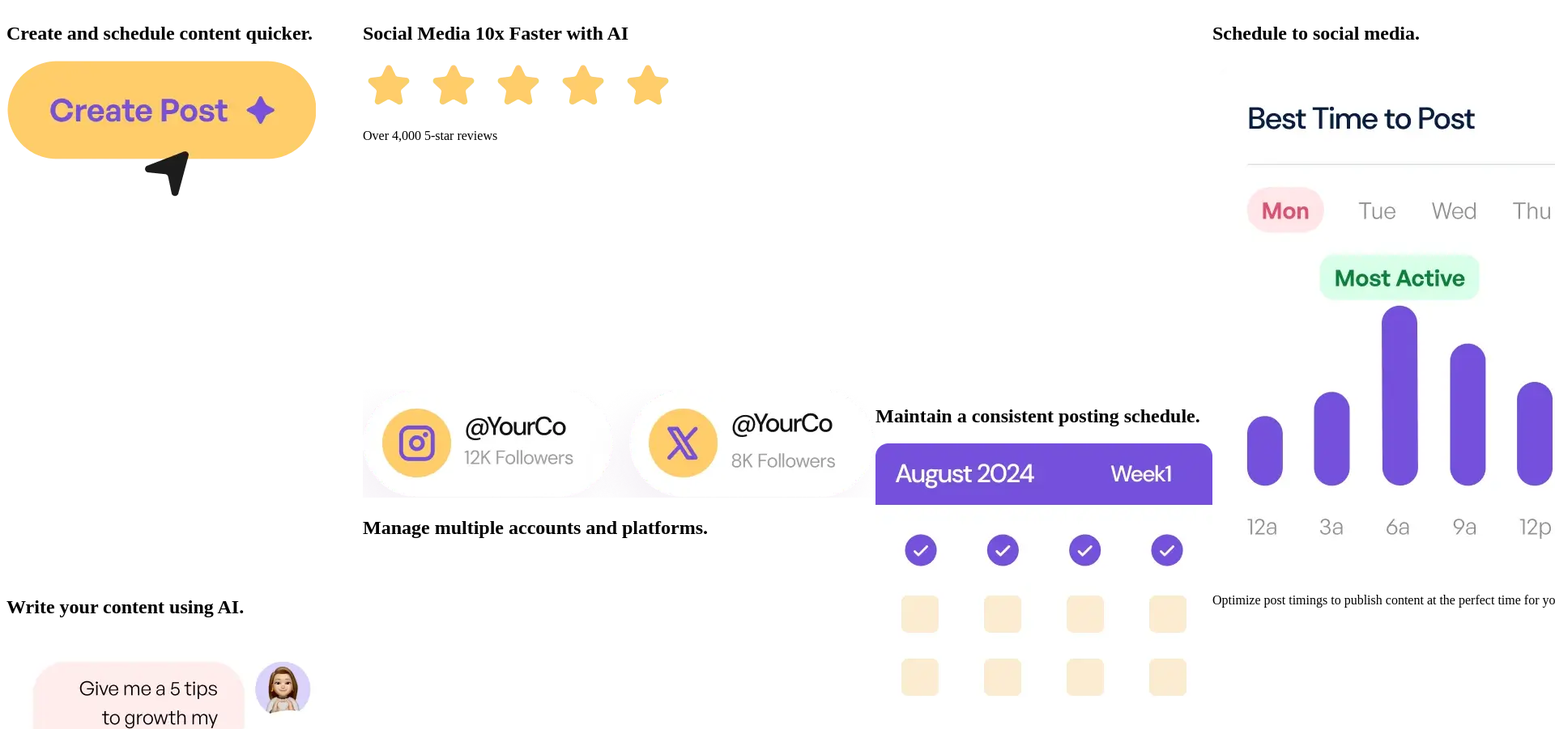
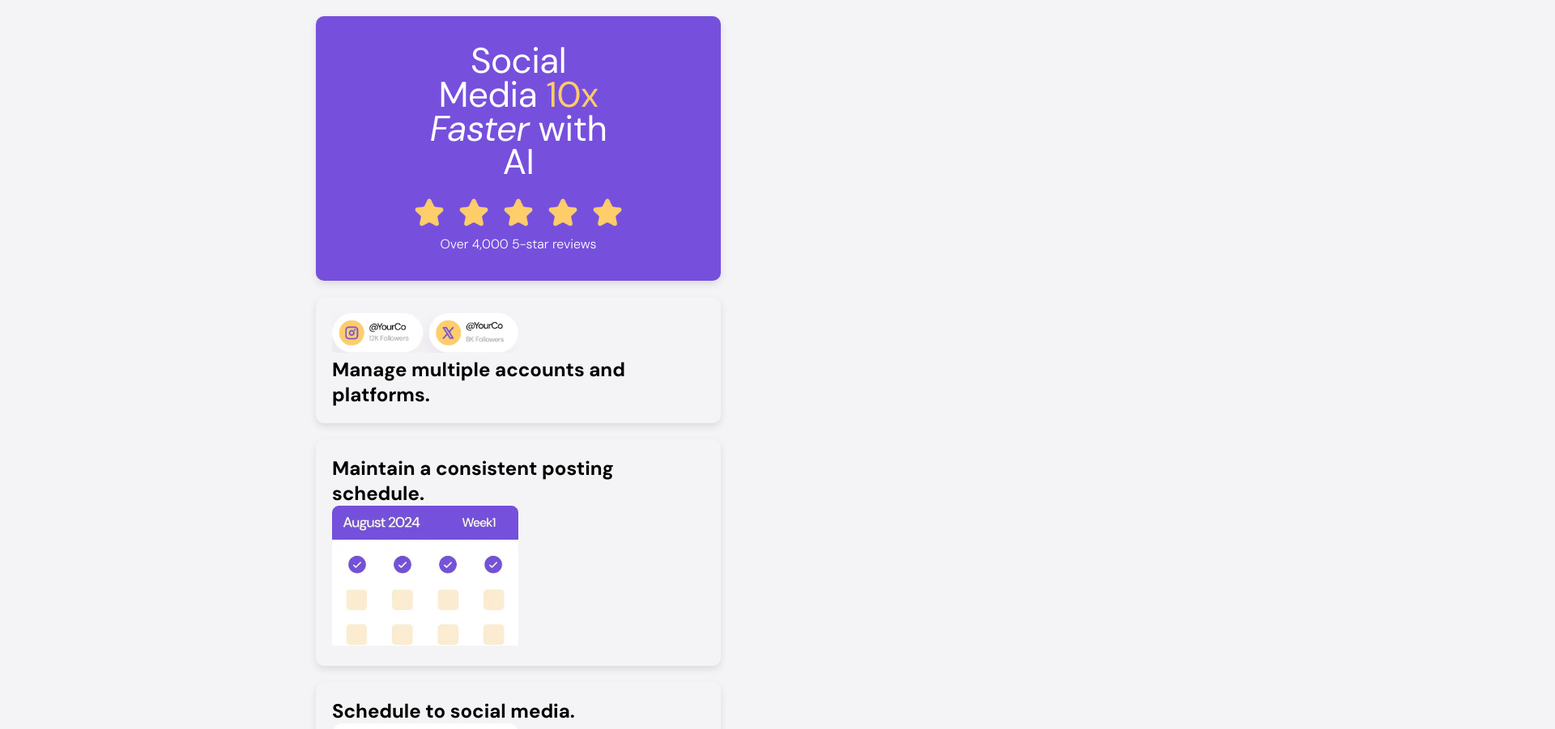
Before and after one commit to beatrizcarvalho7/bento-grid-main, a plain HTML site: page index.html in a window 1280 px wide. Shown: the top 901 px of the page at 81% size, 1920 px wide, since content can reach past the window. Drawn offline with Linux system fonts and the light colour scheme.

Commit message:
Changed HTML Structure and added style to section 1

```diff
--- a/index.html
+++ b/index.html
@@ -9,55 +9,64 @@
   <title>Bento Grid</title>
 
   <link rel="stylesheet" href="style.css">
-  <!-- Feel free to remove these styles or customise in your own stylesheet 👍 -->
-  <!-- <style>
-    .attribution { font-size: 11px; text-align: center; }
-    .attribution a { color: hsl(228, 45%, 44%); }
-  </style> -->
+  <!-- <link rel="stylesheet" href="https://fonts.googleapis.com/css?family=DM+Sans"> -->
+  <link rel="preconnect" href="https://fonts.googleapis.com">
+  <link rel="preconnect" href="https://fonts.gstatic.com" crossorigin>
+  <link href="https://fonts.googleapis.com/css2?family=DM+Sans:ital,opsz,wght@0,9..40,100..1000;1,9..40,100..1000&display=swap" rel="stylesheet">
 </head>
 <body>
   <div class="container">
-    <div class="item item-1">
-      <h2>Create and schedule content quicker.</h2>
-      <img src="assets/images/illustration-create-post.webp" alt="create post">
-    </div>
 
-    <div class="item item-2">
-      <h2>Social Media 10x Faster with AI</h2>
+    <!-- Section 1: Social Media -->
+    <section class="social-media">
+      <h1>Social Media <span>10x</span> <i>Faster</i> with AI</h1>
       <img src="assets/images/illustration-five-stars.webp" alt="five stars">
       <p>Over 4,000 5-star reviews</p>
-    </div>
+    </section>
 
-    <div class="item item-3">
+    <!-- Section 2: Manage Multiple Accounts -->
+    <section class="manage-accounts">
+        <img src="assets/images/illustration-multiple-platforms.webp" alt="social media platforms">
+      <h2>Manage multiple accounts and platforms.</h2>
+    </section>
+
+    <!-- Section 3: Consistent Posting Schedule -->
+    <section class="posting-schedule">
+      <h2>Maintain a consistent posting schedule.</h2>
+      <img src="assets/images/illustration-consistent-schedule.webp" alt="schedule">
+    </section>
+
+    <!-- Section 4: Schedule to Social Media -->
+    <section class="schedule">
       <h2>Schedule to social media.</h2>
       <img src="assets/images/illustration-schedule-posts.webp" alt="schedule posts">
       <p>Optimize post timings to publish content at the perfect time for your audience.</p>
-    </div>
+    </section>
 
-    <div class="item item-4">
-      <img src="assets/images/illustration-multiple-platforms.webp" alt="social media platforms">
-      <h2>Manage multiple accounts and platforms.</h2>
-    </div>
+    <!-- Section 5: Grow followers -->
+    <section class="growth">
+      <img src="assets/images/illustration-grow-followers.webp" alt="followers grow ">
+      <h2>Grow followers with non-stop content.</h2>
+    </section>
 
-    <div class="item item-5">
-      <h2>Maintain a consistent posting schedule.</h2>
-      <img src="assets/images/illustration-consistent-schedule.webp" alt="schedule">
-    </div>
+    <!-- Section 6: Faster Audience Growth -->
+    <section class="faster-growth">
+      <h2>>56% faster audience growth</h2>
+      <img src="assets/images/illustration-audience-growth.webp" alt="audience grow">
+    </section>
 
-    <div class="item item-6">
+    <!-- Section 7: Create and Schedule Content -->
+    <section class="create-content">
+      <h2>Create and schedule content <i>quicker.</i></h2>
+      <img src="assets/images/illustration-create-post.webp" alt="create content">
+    </section>
+
+    <!-- Section 8: Write Content Using AI -->
+    <section class="write-ai">
       <h2>Write your content using AI.</h2>
       <img src="assets/images/illustration-ai-content.webp" alt="AI content">
-    </div>
+    </section>
 
-    <div class="item item-7">
-      <h2>>56% faster audience growth</h2>
-      <img src="assets/images/illustration-audience-growth.webp" alt="audience grow">
-    </div>
-
-    <div class="item item-8">
-      <img src="assets/images/illustration-grow-followers.webp" alt="followers grow ">
-      <h2>Grow followers with non-stop content.</h2>
-    </div>
   </div>
   <!-- <div class="attribution">
     Challenge by <a href="https://www.frontendmentor.io?ref=challenge">Frontend Mentor</a>.
--- a/style.css
+++ b/style.css
@@ -1,39 +1,80 @@
-.container {
-    display: grid;
-    grid-template-columns: repeat(4, 1fr);
-    grid-template-rows: repeat(6, 1fr);
-    grid-column-gap: 0px;
-    grid-row-gap: 0px;
+:root {
+    --lightPurple: hsl(254, 88%, 90%);
+    --darkPurple: hsl(256, 67%, 59%);
+    --lightYellow: hsl(31, 66%, 93%);
+    --darkYellow: hsl(39, 100%, 71%);
+    --white: hsl(0, 0%, 100%);
+    --black: hsl(0, 0%, 7%);
+    --grey: hsl(240, 11%, 96%)
 }
 
-.item-1 {
-    grid-area: 1 / 1 / 4 / 2;
+* {
+    box-sizing: border-box;
+    margin: 0;
+    padding: 0;
+  }
+
+body {
+    background-color: var(--grey);
+    font-family: "DM Sans", sans-serif;
 }
 
-.item-2 {
-    grid-area: 1 / 2 / 3 / 4;
+.container {
+    display: flex;
+    flex-direction: column;
+    align-items: center;
+    gap: 20px;
+    padding: 20px;
 }
 
-.item-3 {
-    grid-area: 1 / 4 / 5 / 5;
+section {
+    padding: 20px;
+    border-radius: 10px;
+    width: 100%;
+    max-width: 500px;
+    box-shadow: 0 4px 10px rgba(0, 0, 0, 0.1);
+  }
+
+section img:not(.social-media) {
+    width: 50%;
+    height: 50%;
 }
 
-.item-4 {
-    grid-area: 3 / 2 / 5 / 3;
+/* SECTION SOCIAL MEDIA */
+section.social-media {
+    background-color: var(--darkPurple);
+    color: var(--white);
+    text-align: center;
+    display: flex;
+    flex-direction: column;
+    align-items: center;
+    padding-top: 35px;
+    padding-bottom: 35px;
+    padding-left: 10px;
+    padding-right: 10px;
 }
 
-.item-5 {
-    grid-area: 3 / 3 / 5 / 4;
+section.social-media h1 {
+    font-size: 44px;
+    font-weight: 400;
+    line-height: 95%;
+    letter-spacing: -0.5px;
+    max-width: 250px;
 }
 
-.item-6 {
-    grid-area: 4 / 1 / 7 / 2;
+section.social-media span {
+    color: var(--darkYellow);
 }
 
-.item-7 {
-    grid-area: 5 / 2 / 7 / 3;
+section.social-media img {
+    margin-top: 20px;
+    margin-bottom: 5px;
+    width: 55%;
+    height: 55%;
 }
 
-.item-8 {
-    grid-area: 5 / 3 / 7 / 5;
+section.social-media p{
+    font-size: 16px;
+    font-weight: 300;
+
 }
```
